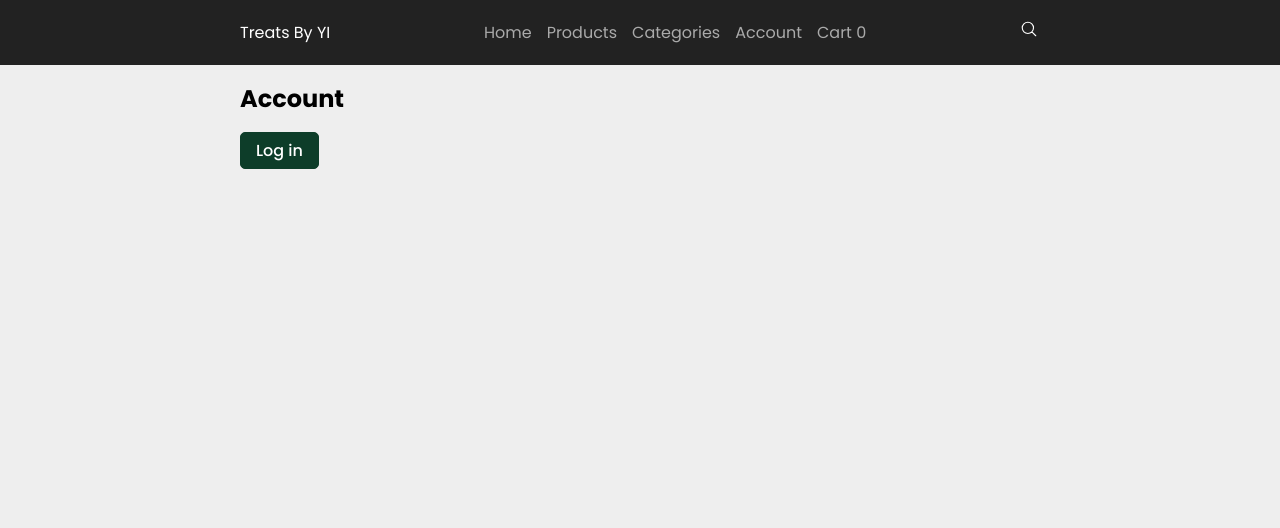
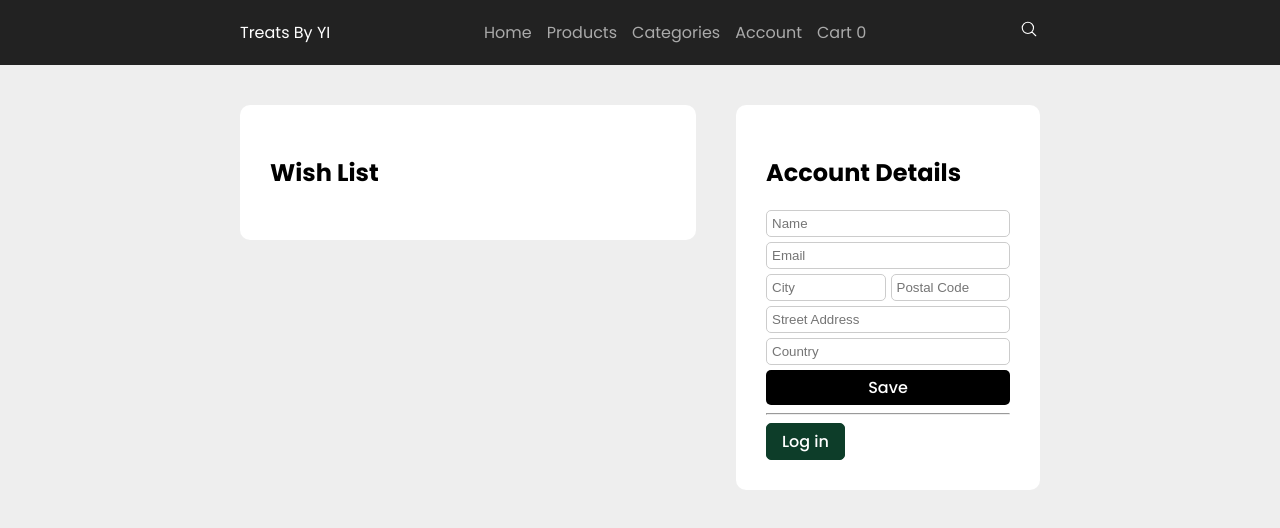
Before and after one commit to Abdul-Rahimm/online-business-platform-Saas---NextJs, a Next.js app in the folder frontend/: page /account in a window 1280 px wide. Shown: the top 528 px of the page. Built offline with nearby package versions, Linux system fonts and the light colour scheme; no server answers.

Commit message:
UI basic made for Account page. Structure wise

```diff
--- a/frontend/pages/account.js
+++ b/frontend/pages/account.js
@@ -1,12 +1,34 @@
 import Button from "@/components/Button";
 import Center from "@/components/Center";
 import Header from "@/components/Header";
+import Input from "@/components/Input";
 import Title from "@/components/Title";
+import WhiteBox from "@/components/WhiteBox";
 import { useSession, signIn, signOut } from "next-auth/react";
+import { useState } from "react";
+import styled from "styled-components";
 
+const ColsWrapper = styled.div`
+  display: grid;
+  grid-template-columns: 1.2fr 0.8fr;
+  gap: 40px;
+  margin: 40px 0;
+`;
+const CityHolder = styled.div`
+  display: flex;
+  gap: 5px;
+`;
 export default function AccountPage() {
   const { data: session } = useSession();
-  console.log("session data", session);
+
+  const [products, setProducts] = useState([]);
+  const [name, setName] = useState("");
+  const [email, setEmail] = useState("");
+  const [city, setCity] = useState("");
+  const [postalCode, setPostalCode] = useState("");
+  const [streetAddress, setStreetAddress] = useState("");
+  const [country, setCountry] = useState("");
+  const [isSuccess, setIsSuccess] = useState(false);
 
   async function logout() {
     await signOut({
@@ -15,18 +37,72 @@ export default function AccountPage() {
   }
 
   async function login() {
-    await signIn("google", {
-      callbackUrl: process.env.NEXT_PUBLIC_URL,
-    });
+    await signIn("google");
   }
 
   return (
     <>
       <Header />
       <Center>
-        <Title>Account</Title>
+        <ColsWrapper>
+          <div>
+            <WhiteBox>
+              <h2>Wish List</h2>
+            </WhiteBox>
+          </div>
+          <div>
+            <WhiteBox>
+              <h2>Account Details</h2>
+              <Input
+                type="text"
+                placeholder="Name"
+                value={name}
+                name="name"
+                onChange={(ev) => setName(ev.target.value)}
+              />
+              <Input
+                type="text"
+                placeholder="Email"
+                value={email}
+                name="email"
+                onChange={(ev) => setEmail(ev.target.value)}
+              />
+              <CityHolder>
+                <Input
+                  type="text"
+                  placeholder="City"
+                  value={city}
+                  name="city"
+                  onChange={(ev) => setCity(ev.target.value)}
+                />
+                <Input
+                  type="text"
+                  placeholder="Postal Code"
+                  value={postalCode}
+                  name="postalCode"
+                  onChange={(ev) => setPostalCode(ev.target.value)}
+                />
+              </CityHolder>
+              <Input
+                type="text"
+                placeholder="Street Address"
+                value={streetAddress}
+                name="streetAddress"
+                onChange={(ev) => setStreetAddress(ev.target.value)}
+              />
+              <Input
+                type="text"
+                placeholder="Country"
+                value={country}
+                name="country"
+                onChange={(ev) => setCountry(ev.target.value)}
+              />
+              <Button black block>
+                Save
+              </Button>
+              <hr />
               {session && (
-          <Button primary={1} onClick={() => logout()}>
+                <Button primary={1} onClick={logout}>
                   Logout
                 </Button>
               )}
@@ -36,6 +112,9 @@ export default function AccountPage() {
                   Log in
                 </Button>
               )}
+            </WhiteBox>
+          </div>
+        </ColsWrapper>
       </Center>
     </>
   );
```
Lines whose indentation alone changed are shown as unchanged.
